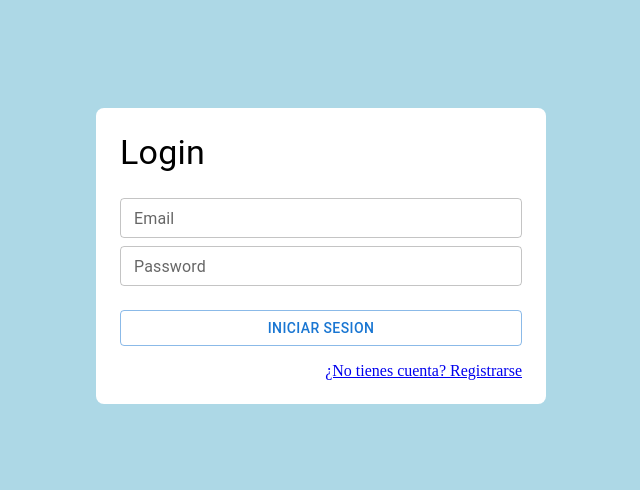
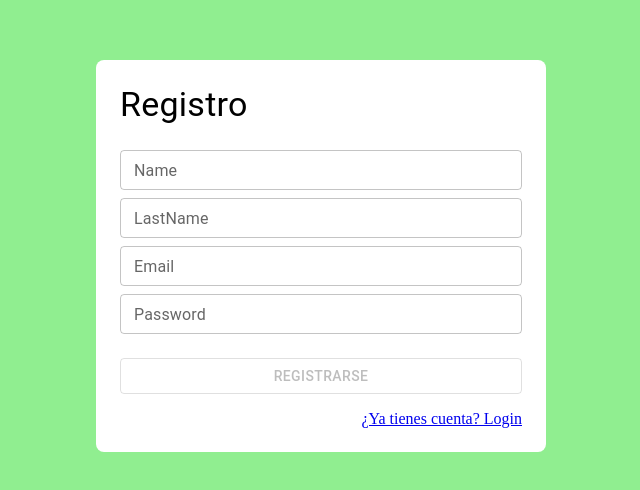
Before and after one commit to SantiagoGuinazu/ProyectoFinal-FrontEnd-GuinazuSantiago24, a React (Vite) app: page /auth/register in a window 1280 px wide. Shown: the part 144-634 px from the top of the page, without its empty margins (319-959 px from the left). Built offline with nearby package versions, Linux system fonts and the light colour scheme.

Commit message:
Front desde back

```diff
--- a/src/EcommerceFront.jsx
+++ b/src/EcommerceFront.jsx
@@ -1,13 +1,7 @@
-import { InicioPage } from "./pages/InicioPage";
-import { LoginPage } from "./pages/LoginPage";
-import { RegisterPage } from "./pages/RegisterPage";
+import { AppRouter } from "./router/AppRouter";
 
 export const EcommerceFront = () => {
     return (
-        <>
-            <LoginPage />
-            {/*<RegisterPage />*/}
-            {/*<InicioPage />*/}
-        </>
+        <AppRouter/>
     )
 };
--- a/src/main.jsx
+++ b/src/main.jsx
@@ -2,9 +2,12 @@ import React from 'react';
 import ReactDOM from 'react-dom/client';
 import { EcommerceFront } from './EcommerceFront';
 import './styles.css'
+import { BrowserRouter } from 'react-router-dom';
 
 ReactDOM.createRoot(document.getElementById('root')).render(
   <React.StrictMode>
-    <EcommerceFront />
+    <BrowserRouter>
+      <EcommerceFront />
+    </BrowserRouter>
   </React.StrictMode>,
 )
--- a/src/pages/LoginPage.jsx
+++ b/src/pages/LoginPage.jsx
@@ -19,7 +19,7 @@ export const LoginPage = () => {
 
   const { email, password } = values;
 
-  const disable = (email!='' && password!='') ? false:true;
+  const disabled = (email!='' && password!='') ? false:true;
 
   const onSubmitForm = () => {
     const isEmpty = Object.keys(errors).lenght === 0;
@@ -74,7 +74,7 @@ export const LoginPage = () => {
 
           <Grid item mt={3} xs={12}>
             <Button
-            disable={disable}
+            disabled={disabled}
             variant="outlined"
             onClick={onSubmitForm}
             fullWidth
--- a/src/pages/RegisterPage.jsx
+++ b/src/pages/RegisterPage.jsx
@@ -23,7 +23,7 @@ export const RegisterPage = () => {
 
   const { email, password, name, lastName } = values;
 
-  const disable = (email!='' && password!='' && name!='' && lastName) ? false:true;
+  const disabled = (email!='' && password!='' && name!='' && lastName) ? false:true;
 
   const onSubmitForm = () => {
     const isEmpty = Object.keys(errors).lenght === 0;
@@ -110,7 +110,7 @@ export const RegisterPage = () => {
 
           <Grid item mt={3} xs={12}>
             <Button
-              disable={disable}
+              disabled={disabled}
               onClick={onSubmitForm}
               variant="outlined"
               fullWidth
--- /dev/null
+++ b/src/router/AppRouter.jsx
@@ -0,0 +1,15 @@
+import { Navigate, Route, Routes } from "react-router-dom";
+import { LoginPage } from "../pages/LoginPage";
+import { RegisterPage } from "../pages/RegisterPage";
+import { InicioPage } from "../pages/InicioPage";
+
+export const AppRouter = () => {
+    return (
+        <Routes>
+            <Route path='/' element={<InicioPage />} />
+            <Route path='/auth/login' element={<LoginPage />} />
+            <Route path='/auth/register' element={<RegisterPage />} />
+            <Route path='/*' element={<Navigate to='/' />} />
+        </Routes>
+    )
+}
```
